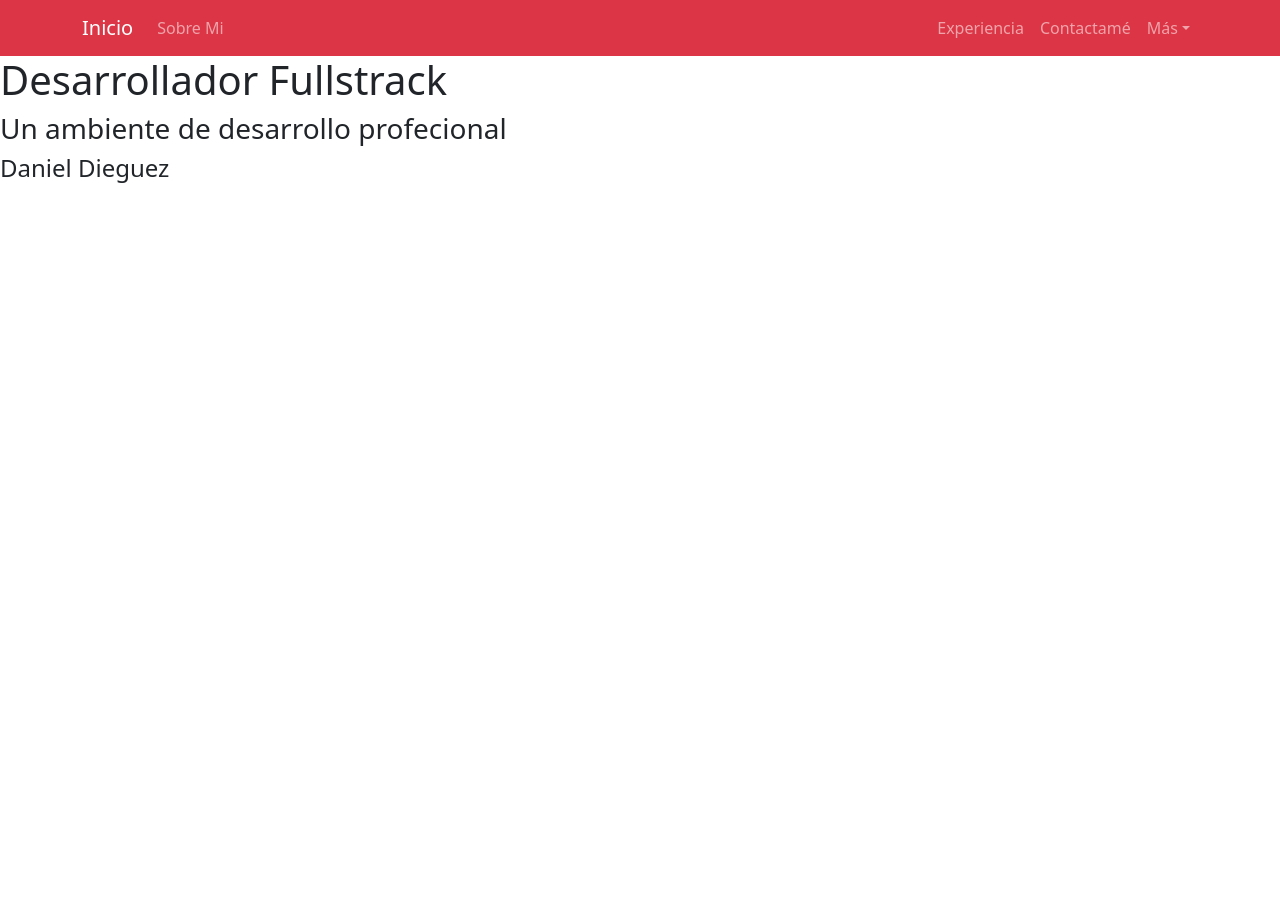
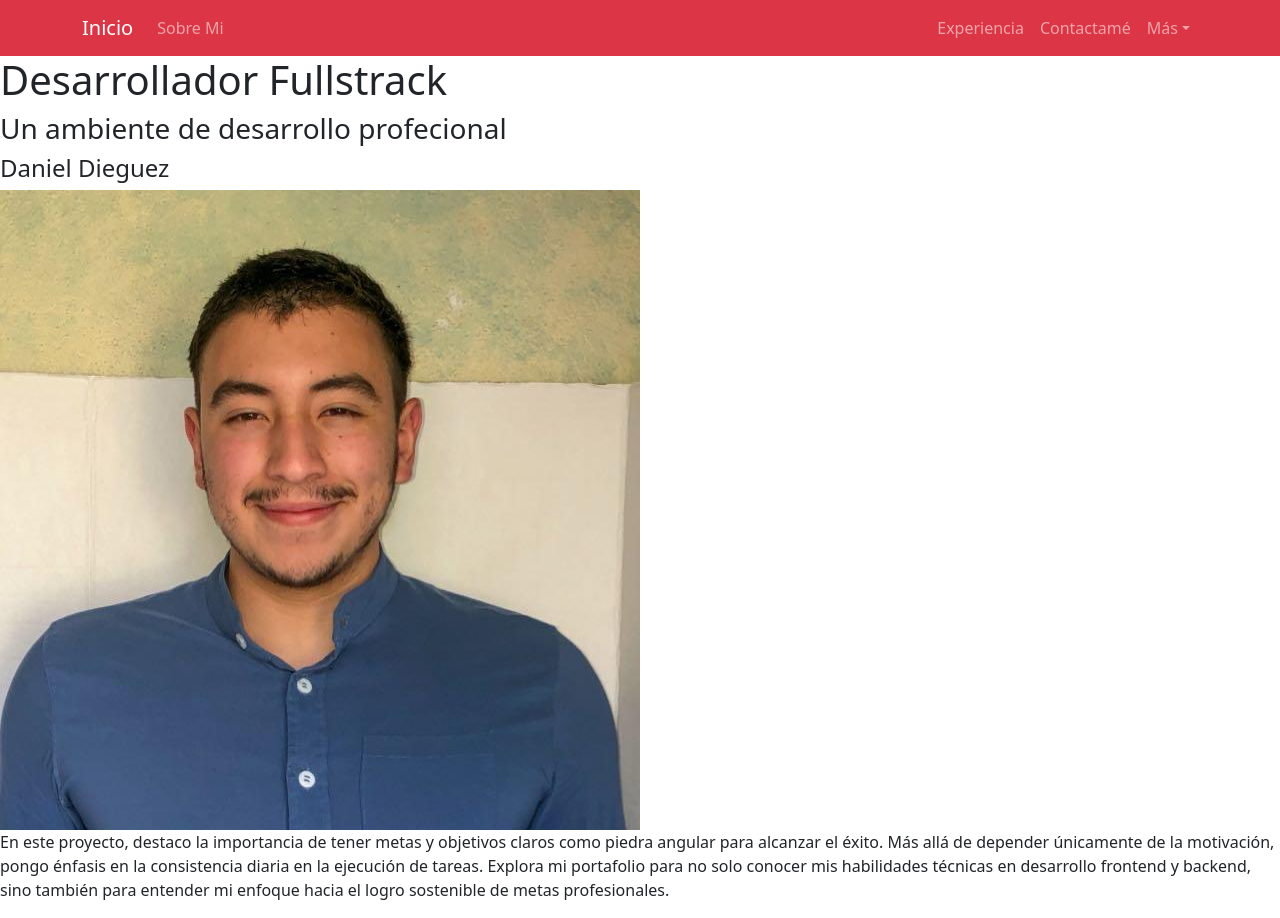
Before and after one commit to daniel-dieguez/CV-fullstrack-, a React (Create React App) app: page /inicio in a window 1280 px wide. Before the commit the page ends 800 px from the top, so only its background shows below. Built offline with nearby package versions, Linux system fonts and the light colour scheme.

Commit message:
Se realizaron varios cambios, junto a ello la validacion del formulario y ademas la integracion de imagenes de lenguajes.

```diff
--- a/src/pages/Inicio.jsx
+++ b/src/pages/Inicio.jsx
@@ -1,5 +1,6 @@
 import React from 'react';
 import style from '../styles/inicio.module.css'//./inicio.module.css'
+import fotoperfil from '../img/Foto pefil.jpg'
 
 export default function Inicio() {
 
@@ -16,14 +17,13 @@ export default function Inicio() {
       <h3>Un ambiente de desarrollo profecional </h3>
       <h4>Daniel Dieguez</h4>
 
-      <img src="" alt="" srcset="" />
+      <img src={fotoperfil} alt="" srcset="" />
 
-
-
-
-
-
-
+      <p>En este proyecto, destaco la importancia de tener metas y objetivos claros como piedra
+        angular para alcanzar el éxito. Más allá de depender únicamente de la motivación, pongo
+        énfasis en la consistencia diaria en la ejecución de tareas. Explora mi portafolio para no
+        solo conocer mis habilidades técnicas en desarrollo frontend y backend, sino también para
+        entender mi enfoque hacia el logro sostenible de metas profesionales.</p>
 
 
 
```
